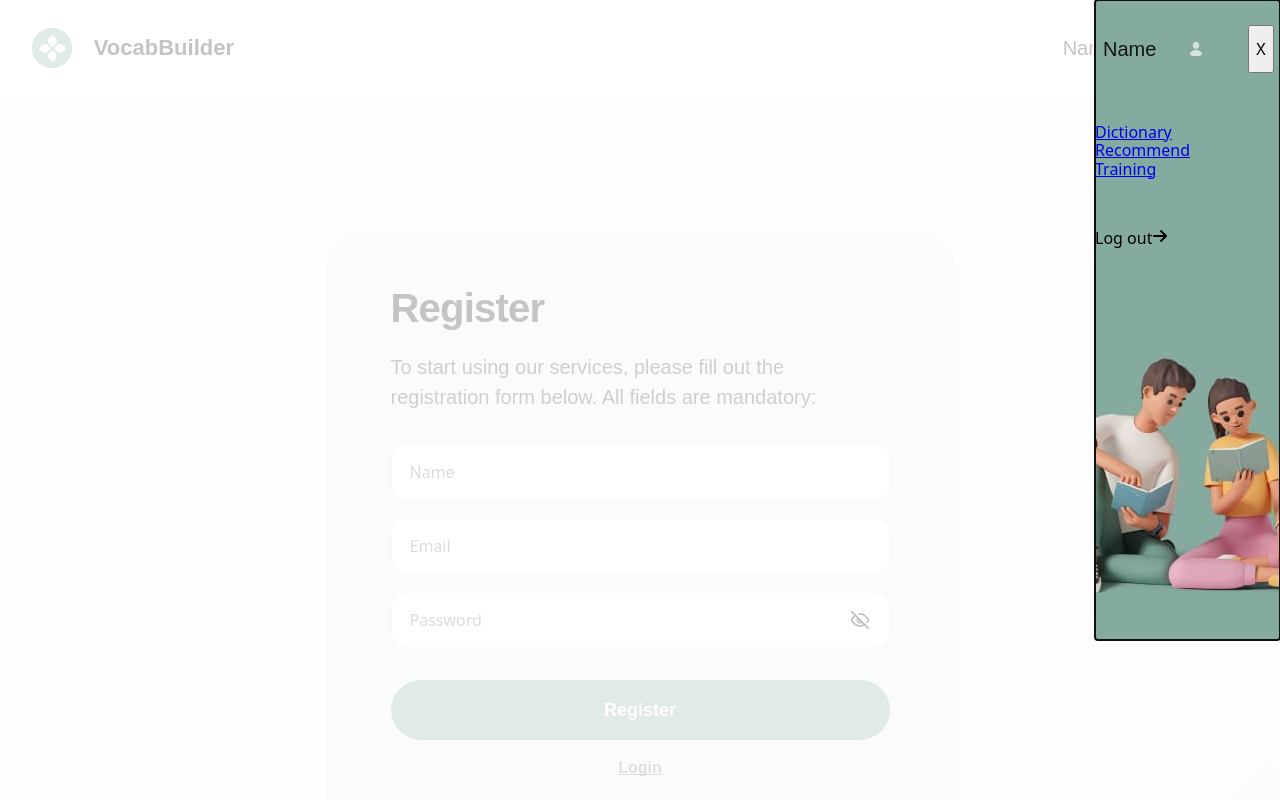
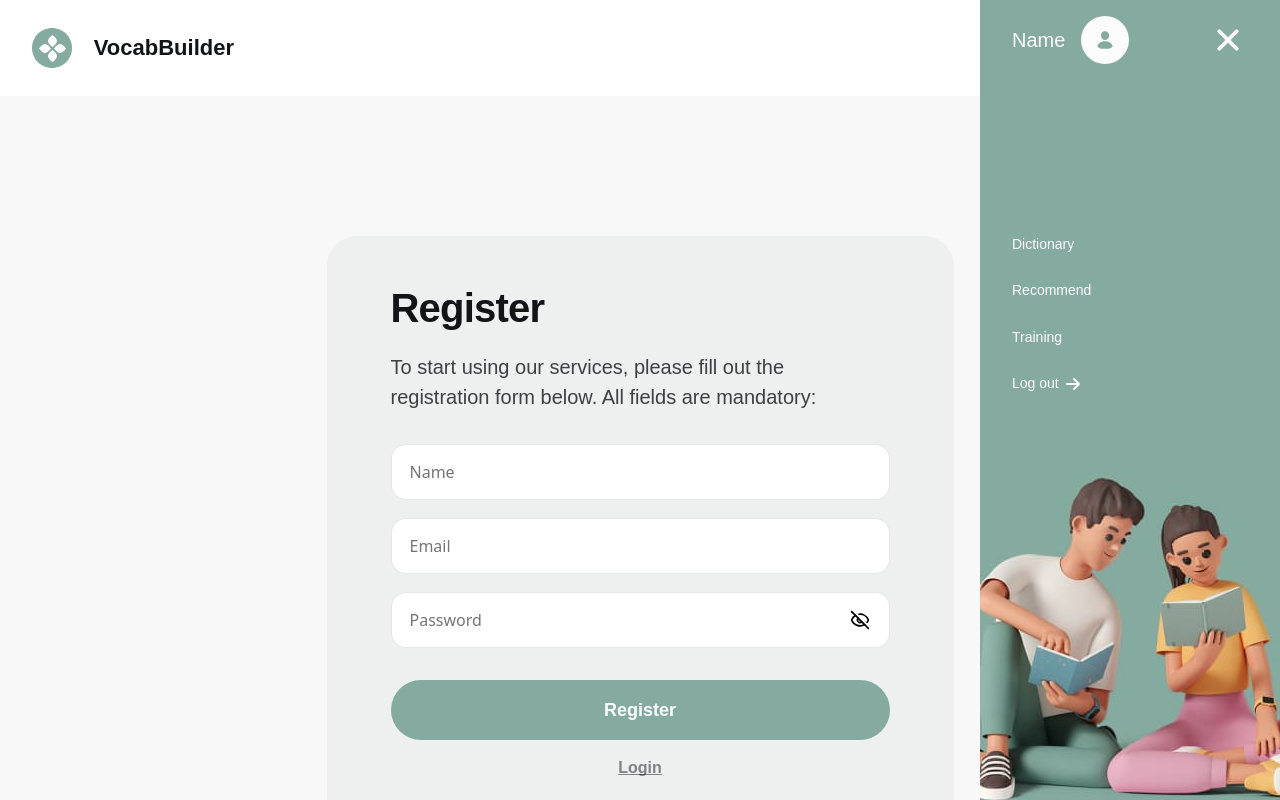
Before and after one commit to Alexandr-1973/VocabBuilder, a React (Vite) app: page /register in a window 1280 px wide. Both pictures are taken after a click on the icon 1228 px from the left and 48 px from the top of the page. Shown: the top 800 px of the page. Built offline with nearby package versions, Linux system fonts and the light colour scheme.

Commit message:
markup-mob-NavMenu-add

```diff
--- a/src/components/Header/Header.jsx
+++ b/src/components/Header/Header.jsx
@@ -16,15 +16,15 @@ const Header = () => {
         VocabBuilder
       </Link>
       <div className={css.forHiddenUserNav}>
-        <UserNav />
+        <UserNav element="Header"/>
       </div>
 
       <ul className={css.logoutUl}>
         <li>
-          <UserBar />
+          <UserBar element="Header"/>
         </li>
         <li>
-          <LogOut element="header"/>
+          <LogOut element="Header"/>
         </li>
         <li className={css.navIconLi}>
           <NavMenu />
--- a/src/components/LogOut/LogOut.jsx
+++ b/src/components/LogOut/LogOut.jsx
@@ -3,7 +3,7 @@ import css from "./LogOut.module.css";
 
 const LogOut = ({element}) => {
   return (
-    <p className={element==="header"?css.logoutHeader:css.logoutModal}>
+    <p className={`${css.logout} ${css[`logout${element}`]}`}>
       Log out
       <FaArrowRight className={css.arrowRightIcon} />
     </p>
--- a/src/components/LogOut/LogOut.module.css
+++ b/src/components/LogOut/LogOut.module.css
@@ -1,24 +1,38 @@
+.logout {
+  font-family: "MacPaw Fixel Display", sans-serif;
+  font-weight: 500;
+  font-size: 14px;
+  line-height: 1.5;
+  display: flex;
+  align-items: center;
+  gap: 6px;
+  cursor: pointer;
+  flex-shrink: 0;
+  margin-block-start: 0;
+  margin-block-end: 0;
+}
+
 .logoutHeader {
   display: none;
 }
 .logoutModal {
+  color: #fcfcfc;
+}
 
+.arrowRightIcon {
+  stroke: #fcfcfc;
+  width: 16px;
+  height: 16px;
 }
 
 @media screen and (min-width: 1440px) {
+  .logout {
+    font-size: 16px;
+    color: #121417;
+  }
+
   .logoutHeader {
-    font-family: "MacPaw Fixel Display", sans-serif;
-    font-weight: 500;
-    font-size: 16px;
-    line-height: 1.5;
-    color: #121417;
     display: flex;
-    align-items: center;
-    gap: 6px;
-    cursor: pointer;
-    flex-shrink: 0;
-    margin-block-start: 0;
-    margin-block-end: 0;
   }
 
   .arrowRightIcon {
--- a/src/components/NavMenu/NavMenu.jsx
+++ b/src/components/NavMenu/NavMenu.jsx
@@ -5,18 +5,7 @@ import { useState } from "react";
 import UserBar from "../UserBar/UserBar";
 import UserNav from "../UserNav/UserNav";
 import LogOut from "../LogOut/LogOut";
-
-// const customStyles = {
-//   content: {
-//     top: "50%",
-//     left: "50%",
-
-//     bottom: "auto",
-//     marginRight: "-50%",
-
-//     transform: "translate(-50%, -50%)",
-//   },
-// };
+import { IoClose } from "react-icons/io5";
 
 Modal.setAppElement("#root");
 
@@ -40,25 +29,26 @@ const NavMenu = () => {
       <Modal
         isOpen={modalIsOpen}
         onRequestClose={closeModal}
-        // style={customStyles}
-        // style={css.modal}
-        contentLabel="Example Modal"
+        style={{ overlay: { backgroundColor: "rgba(0, 0, 0, 0)" } }}
         className={css.modal}
       >
         <div className={css.userBarDiv}>
-        <UserBar/>
-        <button onClick={closeModal}>X</button>
+          <UserBar element="Modal" />
+
+          <IoClose onClick={closeModal} className={css.closeIcon} />
         </div>
-        <UserNav/>
-        <LogOut element="modal"/>
+        <div className={css.navLogDiv}>
+          <UserNav />
+          <LogOut element="Modal" />
+        </div>
         <picture className={css.img}>
           <source
             srcSet="/images/illustration-modal-mob-1x.jpg 1x, /images/illustration-modal-mob-2x.jpg 2x"
-            media="(min-width: 320px)"
+            media="(max-width: 767px)"
           />
           <source
             srcSet="/images/illustration-modal-tablet-1x.jpg 1x, /images/illustration-modal-tablet-2x.jpg 2x"
-            media="(mim-width: 768px)"
+            media="(min-width: 768px)"
           />
           <img
             src="/images/illustration-modal-mob-1x.jpg"
--- a/src/components/NavMenu/NavMenu.module.css
+++ b/src/components/NavMenu/NavMenu.module.css
@@ -7,18 +7,42 @@
 
 .userBarDiv {
   display: flex;
+  align-items: center;
+  justify-content: space-between;
+  margin-left: 8px;
+  margin-right: 16px;
+  margin-bottom: 74px;
+}
+
+.navLogDiv {
+  display: flex;
+  flex-direction: column;
+  gap: 28px;
+  margin-left: 16px;
 }
 
 .modal {
   width: 185px;
-  height: 80%;
+  height: 100%;
   position: absolute;
   right: 0;
   top: 0;
   background-color: #85aa9f;
   display: flex;
   flex-direction: column;
-  justify-content: space-around;
+  justify-content: space-between;
+  border: none;
+  padding-top: 16px;
+}
+
+.modal:focus {
+  outline: none;
+}
+
+.closeIcon {
+  width: 32px;
+  height: 32px;
+  fill: #fcfcfc;
 }
 
 @media screen and (min-width: 768px) {
@@ -27,6 +51,26 @@
     height: 28px;
     stroke: #121417;
   }
+
+  .modal {
+    width: 300px;
+    justify-content: flex-start;
+
+  }
+  .closeIcon {
+    width: 40px;
+    height: 40px;
+  }
+
+  .userBarDiv {
+    margin-left: 24px;
+    margin-right: 32px;
+    margin-bottom: 170px;
+  }
+  .navLogDiv {
+    margin-left: 32px;
+    margin-bottom: auto;
+  }
 }
 
 @media screen and (min-width: 1440px) {
--- a/src/components/UserBar/UserBar.jsx
+++ b/src/components/UserBar/UserBar.jsx
@@ -1,11 +1,15 @@
 import css from "./UserBar.module.css";
 import { IoPerson } from "react-icons/io5";
 
-const UserBar = () => {
+const UserBar = ({element}) => {
+
+
+
+
   return (
-    <p className={css.name}>
+    <p className={`${css.name} ${css[`name${element}`]}`}>
       Name
-      <IoPerson className={css.userIcon} />
+      <IoPerson className={`${css.userIcon} ${css[`userIcon${element}`]}`} />
     </p>
   );
 };
--- a/src/components/UserBar/UserBar.module.css
+++ b/src/components/UserBar/UserBar.module.css
@@ -3,7 +3,6 @@
   font-weight: 500;
   font-size: 16px;
   line-height: 1.5;
-  color: #121417;
   display: flex;
   align-items: center;
   gap: 8px;
@@ -13,13 +12,29 @@
   margin-block-end: 0;
 }
 
+.nameModal {
+  color: #fcfcfc;
+}
+
+.nameHeader {
+  color: #121417;
+}
+
 .userIcon {
-  fill: rgba(252, 252, 252, 0.7);
-  background-color: #85aa9f;
   border-radius: 30px;
   width: 36px;
   height: 36px;
-  padding: 12px;
+  padding: 10px;
+}
+
+.userIconHeader {
+  fill: rgba(252, 252, 252, 0.7);
+  background-color: #85aa9f;
+}
+
+.userIconModal {
+  background-color: #fcfcfc;
+  fill: #85aa9f;
 }
 
 @media screen and (min-width: 768px) {
@@ -32,7 +47,7 @@
   .userIcon {
     width: 48px;
     height: 48px;
-    padding: 16px;
+    padding: 14px;
   }
 }
 
--- a/src/components/UserNav/UserNav.jsx
+++ b/src/components/UserNav/UserNav.jsx
@@ -1,10 +1,10 @@
 import { NavLink } from "react-router-dom";
 import css from "./UserNav.module.css";
 
-const UserNav = () => {
+const UserNav = ({element}) => {
   const pagesArray = ["Dictionary", "Recommend", "Training"];
   return (
-    <ul className={css.linksUl}>
+    <ul className={`${css.linksUl} ${css[`link${element}`]}`}>
       {pagesArray.map((page, index) => {
         return (
           <li key={index}>
--- a/src/components/UserNav/UserNav.module.css
+++ b/src/components/UserNav/UserNav.module.css
@@ -1,6 +1,10 @@
-@media screen and (min-width: 1440px) {
+.linkHeader {
+  display: none;
+}
+
 .linksUl {
   display: flex;
+  flex-direction: column;
   gap: 28px;
 }
 
@@ -9,7 +13,7 @@
   font-family: "MacPaw Fixel Display", sans-serif;
   font-weight: 500;
   font-size: 14px;
-    color: #121417;
+  color: #fcfcfc;
 }
 
 .linkActive {
@@ -18,10 +22,28 @@
   padding: 12px 20px;
   width: 110px;
   height: 43px;
-    background: #85aa9f;
+  background-color: #fcfcfc;
   font-family: "MacPaw Fixel Display", sans-serif;
   font-weight: 500;
   font-size: 14px;
+  color: #121417;
+}
+
+@media screen and (min-width: 1440px) {
+  .linkHeader {
+    display: flex;
+  }
+
+  .linksUl {
+    flex-direction: row;
+  }
+
+  .link {
+    color: #121417;
+  }
+
+  .linkActive {
+    background: #85aa9f;
     color: #fcfcfc;
   }
 }
```
Also changed, not shown: src/pages/GenAuthFormPage/GenAuthFormPage.jsx (+2 -6 lines). Lines whose indentation alone changed are shown as unchanged.
